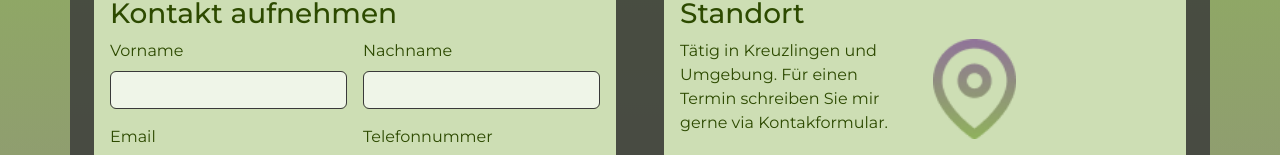
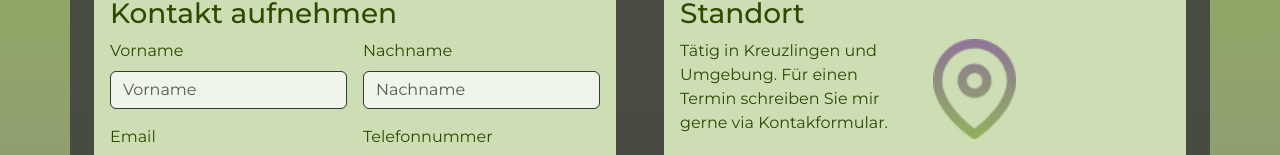
Before and after one commit to lunarpotato/website_dogcoach, a Next.js app: page /contact in a window 1280 px wide. Shown: the part 171-326 px from the top of the page. Built offline with nearby package versions, Linux system fonts and the light colour scheme; no server answers.

Commit message:
added vercel speed insights

```diff
--- a/app/components/Form/KontaktForm.tsx
+++ b/app/components/Form/KontaktForm.tsx
@@ -123,7 +123,7 @@ export default function CreateForm() {
                       name="firstName"
                       value={formData.firstName}
                       onChange={handleChange}
-                      placeholder=""
+                      placeholder="Vorname"
                       aria-label="Das Eingabefeld für den Vornamen"
                       required
                     />
@@ -150,7 +150,7 @@ export default function CreateForm() {
                       name="lastName"
                       value={formData.lastName}
                       onChange={handleChange}
-                      placeholder=""
+                      placeholder="Nachname"
                       aria-label="Das Eingabefeld für den Nachnamen"
                       required
                     />
--- a/app/layout.tsx
+++ b/app/layout.tsx
@@ -7,6 +7,7 @@ import Navbar from "./components/Navbar/Navbar";
 import Logo from "./components/Logo/Logo";
 import Head from "next/head";
 import ClientMeta from "./components/ClientMeta/ClientMeta";
+import { SpeedInsights } from "@vercel/speed-insights/next";
 
 
 const montserrat = Montserrat({
@@ -47,6 +48,7 @@ export default function RootLayout({
         {/* Navigation */}
         <Navbar />
         {children}
+        <SpeedInsights/>
 
         {/* Footer */}
         <footer
--- a/package.json
+++ b/package.json
@@ -9,6 +9,7 @@
     "lint": "next lint"
   },
   "dependencies": {
+    "@vercel/speed-insights": "^1.2.0",
     "@vis.gl/react-google-maps": "^1.5.2",
     "bootstrap": "^5.3.3",
     "latest": "^0.2.0",
```
Also changed, not shown: 1 other file (tests, documents, lock files or other folders).
